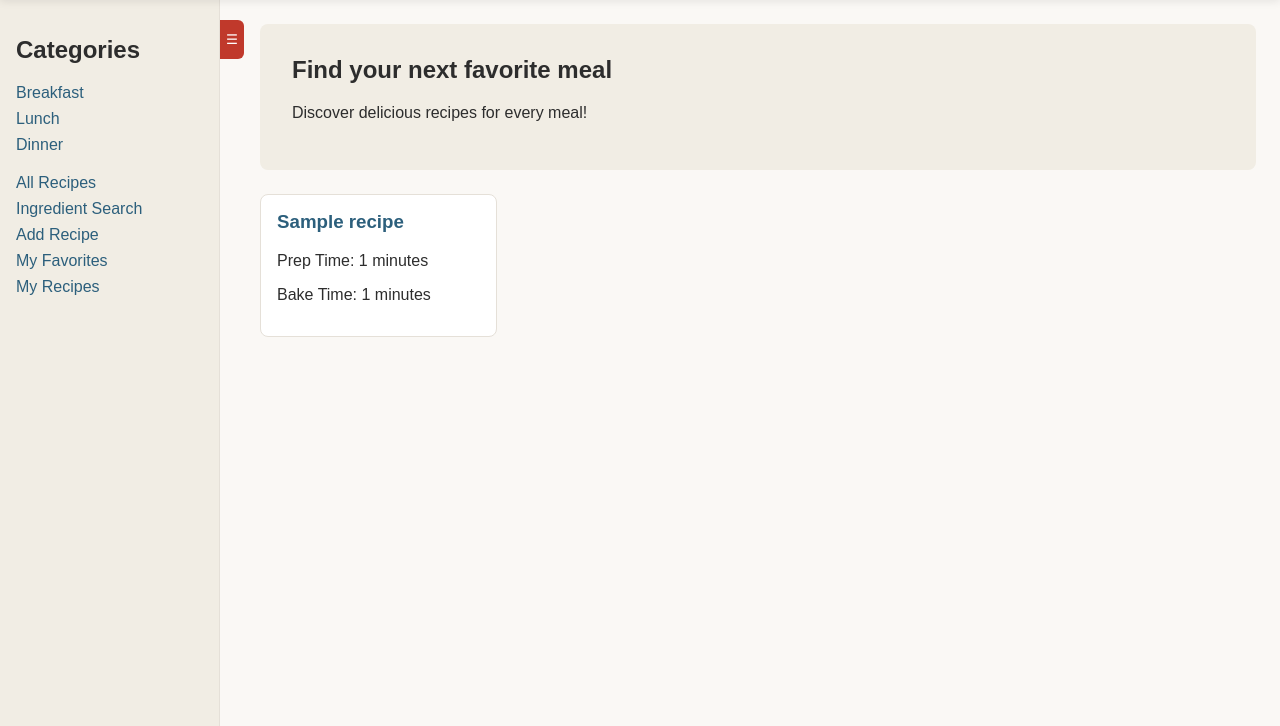
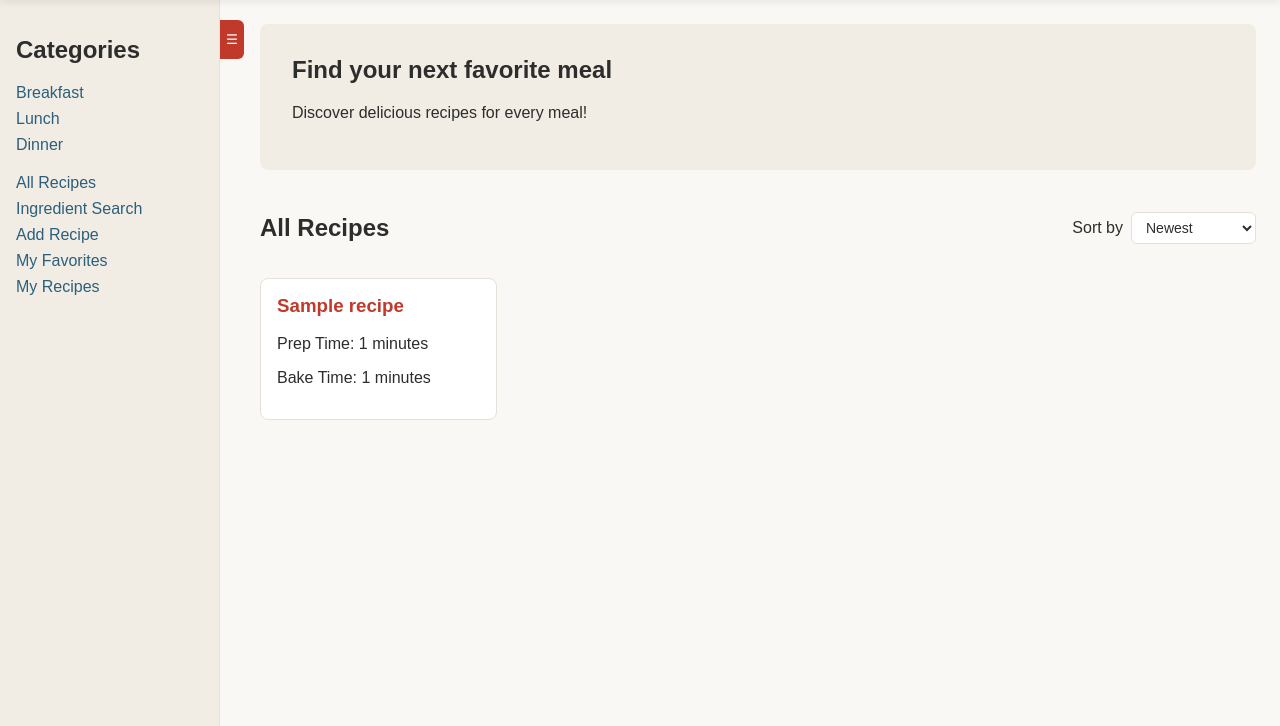
Before and after one commit to it-sd-capstone/2026-fall-team2, a PHP site: page / in a window 1280 px wide. Shown: the part 100-826 px from the top of the page. Run offline with PHP 8.4, Linux system fonts and the light colour scheme; tables that the repository leaves empty hold one stand-in row (values such as "Sample post").

Commit message:
Show sort options on every page that lists recipes

```diff
--- a/css/style.css
+++ b/css/style.css
@@ -220,6 +220,19 @@ body.sidebar-closed #sidebar-toggle {
     margin-top: 0;
     color: var(--accent);
 }
+
+.recipe-card h3 {
+    margin-top: 0;
+    color: var(--accent);
+}
+
+.recipe-card h3 a {
+    color: var(--accent);
+}
+
+.recipe-card h3 a:hover {
+    color: var(--accent-dark);
+}
 /* ===== Recipe Detail ===== */
 .recipe-detail {
     max-width: 800px;
--- a/includes/recipes.php
+++ b/includes/recipes.php
@@ -1,10 +1,25 @@
 <?php
-function getRecipeCards(PDO $pdo): array
+
+function getOrderBy(string $sort, string $default = 'title'): string
 {
+    // Only these sorts are allowed. Anything else falls back to title.
+    $sortOptions = [
+        'title'  => 'title ASC',
+        'newest' => 'created_at DESC, recipe_id DESC',
+        'steps'  => 'step_count ASC, title ASC'
+    ];
+    return $sortOptions[$sort] ?? $sortOptions[$default];
+}
+
+function getRecipeCards(PDO $pdo, string $sort = 'newest'): array
+{
+    $orderBy = getOrderBy($sort, 'newest');
+
     $stmt = $pdo->query(
-        "SELECT recipe_id, title, prep_time, bake_time
+        "SELECT recipe_id, title, prep_time, bake_time,
+            (SELECT COUNT(*) FROM steps WHERE steps.recipe_id = recipes.recipe_id) AS step_count
         FROM recipes
-        ORDER BY created_at DESC, recipe_id DESC"
+        ORDER BY $orderBy"
     );
 
     return $stmt->fetchAll(PDO::FETCH_ASSOC);
@@ -12,13 +27,7 @@ function getRecipeCards(PDO $pdo): array
 
 function searchRecipes(PDO $pdo, string $search, string $sort = 'title'): array
 {
-    // Only these sorts are allowed. Anything else falls back to title.
-    $sortOptions = [
-        'title'  => 'title ASC',
-        'newest' => 'created_at DESC, recipe_id DESC',
-        'steps'  => 'step_count ASC, title ASC'
-    ];
-    $orderBy = $sortOptions[$sort] ?? $sortOptions['title'];
+    $orderBy = getOrderBy($sort, 'title');
 
     // Prepare the SQL statement with placeholders for the search term
     $stmt = $pdo->prepare(
@@ -57,15 +66,23 @@ function searchRecipes(PDO $pdo, string $search, string $sort = 'title'): array
     return $stmt->fetchAll(PDO::FETCH_ASSOC);
 }
 
-function getRecipesByCategory(PDO $pdo, string $category): array
+// fixed the function to use EXISTS due to recipe_id being in multiple tables and not being unique to one table
+function getRecipesByCategory(PDO $pdo, string $category, string $sort = 'newest'): array
 {
+    $orderBy = getOrderBy($sort, 'newest');
+
     $stmt = $pdo->prepare(
-        "SELECT r.recipe_id, r.title, r.prep_time, r.bake_time
-        FROM recipes r
-        JOIN recipe_categories rc ON rc.recipe_id = r.recipe_id
-        JOIN categories c ON c.category_id = rc.category_id
-        WHERE c.category_name = :category
-        ORDER BY r.created_at DESC, r.recipe_id DESC"
+        "SELECT recipe_id, title, prep_time, bake_time,
+            (SELECT COUNT(*) FROM steps WHERE steps.recipe_id = recipes.recipe_id) AS step_count
+        FROM recipes
+        WHERE EXISTS (
+            SELECT 1
+            FROM recipe_categories rc
+            JOIN categories c ON c.category_id = rc.category_id
+            WHERE rc.recipe_id = recipes.recipe_id
+                AND c.category_name = :category
+        )
+        ORDER BY $orderBy"
     );
 
     $stmt->execute(['category' => $category]);
--- /dev/null
+++ b/includes/sort-form.php
@@ -0,0 +1,35 @@
+<?php
+// Shared sort dropdown for every page that lists recipes.
+// Before including this file, the page must set $sort ('newest', 'title' or 'steps').
+// It also uses $search or $category if the page has them.
+?>
+
+<?php // No action, so the form sends the choice back to whatever page it's on ?>
+<form class="sort-form" method="get">
+
+    <?php
+    // A GET form drops the old URL values when it submits.
+    // These hidden inputs carry the search word or category along
+    // so sorting doesn't lose them. They only show up when the page has one.
+    ?>
+    <?php if (!empty($search)): ?>
+        <input type="hidden" name="query" value="<?php echo htmlspecialchars($search, ENT_QUOTES, 'UTF-8'); ?>">
+    <?php endif; ?>
+    <?php if (!empty($category)): ?>
+        <input type="hidden" name="category" value="<?php echo htmlspecialchars($category, ENT_QUOTES, 'UTF-8'); ?>">
+    <?php endif; ?>
+
+    <?php // for="sort" ties the label to the dropdown so screen readers announce it ?>
+    <label for="sort">Sort by</label>
+
+    <?php // onchange submits the form as soon as a new option is picked ?>
+    <select name="sort" id="sort" onchange="this.form.submit()">
+        <?php
+        // Values must match the keys in getOrderBy() in includes/recipes.php.
+        // "selected" keeps the current sort showing after the page reloads.
+        ?>
+        <option value="newest" <?php if ($sort === 'newest') echo 'selected'; ?>>Newest</option>
+        <option value="title" <?php if ($sort === 'title') echo 'selected'; ?>>Title (A-Z)</option>
+        <option value="steps" <?php if ($sort === 'steps') echo 'selected'; ?>>Fewest steps</option>
+    </select>
+</form>
--- a/index.php
+++ b/index.php
@@ -3,31 +3,42 @@ require 'includes/db.php';
 require 'includes/recipes.php';
 
 $category = trim($_GET['category'] ?? '');
+$sort = $_GET['sort'] ?? 'newest';
 
 if ($category !== '') {
-    $recipes = getRecipesByCategory($pdo, $category);
+    $recipes = getRecipesByCategory($pdo, $category, $sort);
 } else {
-    $recipes = getRecipeCards($pdo);
+    $recipes = getRecipeCards($pdo, $sort);
 }
 
 include 'includes/header.php'; ?>
-    <?php if ($category !== ''): ?>
-        <h2><?php echo htmlspecialchars(ucfirst($category), ENT_QUOTES, 'UTF-8'); ?> Recipes</h2>
-    <?php else: ?>
+
+<?php if ($category === ''): ?>
     <section class="hero">
         <h2>Find your next favorite meal</h2>
         <p>Discover delicious recipes for every meal!</p>
     </section>
 <?php endif; ?>
 
+<div class="results-header">
+    <h2>
+        <?php if ($category !== ''): ?>
+            <?php echo htmlspecialchars(ucfirst($category), ENT_QUOTES, 'UTF-8'); ?> Recipes
+        <?php else: ?>
+            All Recipes
+        <?php endif; ?>
+    </h2>
+    <?php include 'includes/sort-form.php'; ?>
+</div>
+
 <?php if (empty($recipes)): ?>
     <p>No recipes in this category yet.</p>
-    <?php endif; ?>
-
+<?php else: ?>
     <div class="recipe-grid">
         <?php foreach ($recipes as $recipe): ?>
             <?php include 'includes/recipe-card.php'; ?>
         <?php endforeach; ?>
     </div>
+<?php endif; ?>
 
 <?php include 'includes/footer.php'; ?>
```
Also changed, not shown: search.php (+1 -10 lines). Lines whose indentation alone changed are shown as unchanged.
